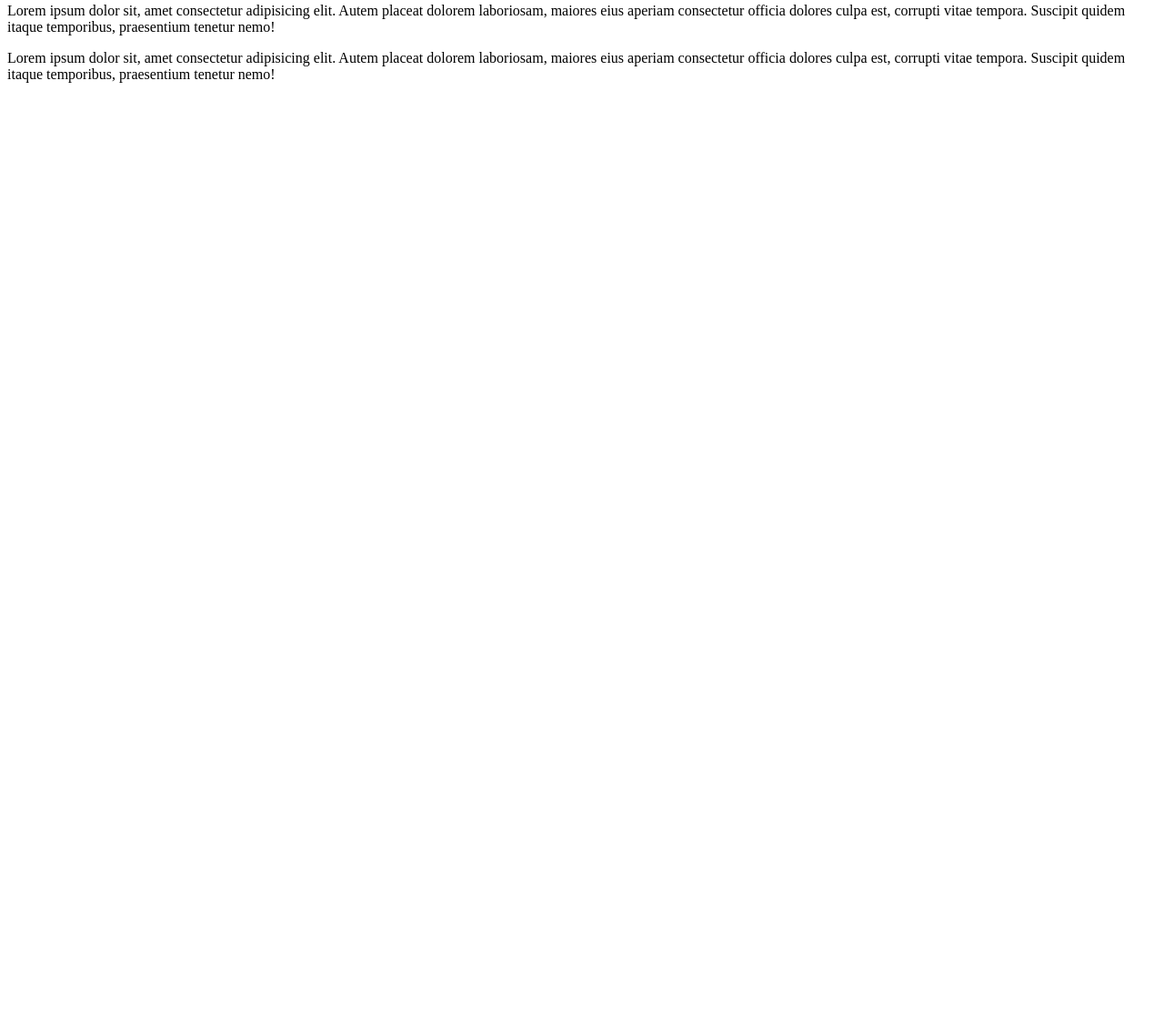
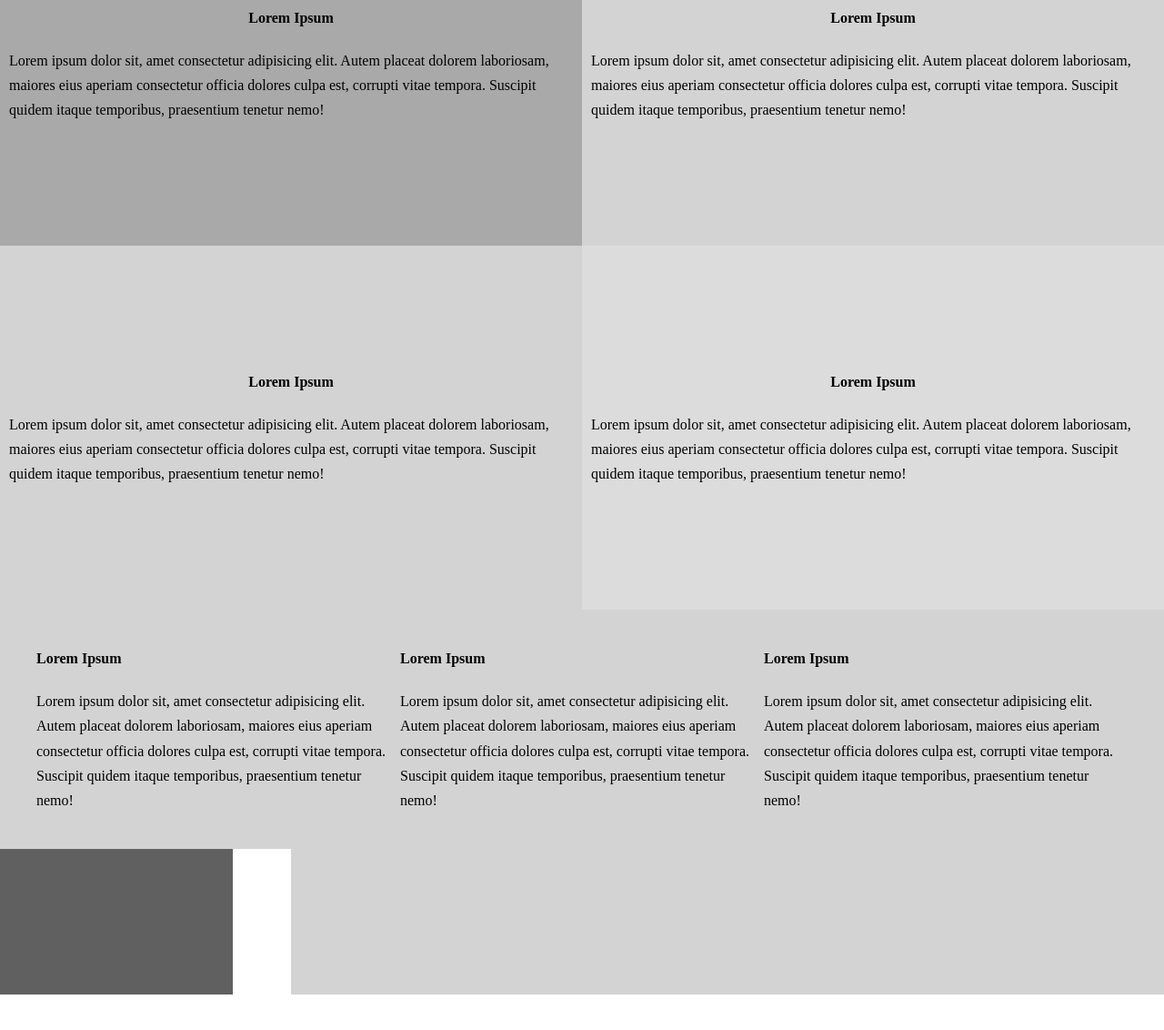
Before and after one commit to SajjadAhmad14/Smashing-Magazine, a website: page index.html in a window 1280 px wide. Shown: the part 210-1342 px from the top of the page at 91% size. Before the commit the page ends 800 px from the top, so only its background shows below. Drawn offline with Linux system fonts and the light colour scheme.

Commit message:
Create the latest updates and the smash members section

```diff
--- a/assets/css/style.css
+++ b/assets/css/style.css
@@ -1,11 +1,27 @@
+@import 'reset.css';
+
 * {
     box-sizing: border-box;
 }
 
-@import 'reset.css';
-
 .container {
     max-width: 100%;
+}
+
+.high-hierarchy {
+    background-color: #606060;
+
+}
+.low-hierarchy {
+    background-color: #D3D3D3;
+
+}
+.lowest-hierarchy {
+    background-color: #DCDCDC;
+}
+.medium-hierarchy {
+    background-color: #A9A9A9;
+
 }
 
 .navbar {
@@ -26,3 +42,42 @@
     border-radius: 10px;
     padding: 5px;
 }
+.top-articles {
+    display: grid;
+    grid-template-columns: repeat(2, 1fr);
+    grid-gap: 0;
+}
+.top-articles > article {
+    height: 50vh;
+    display: flex;
+    flex-flow: column nowrap;
+    justify-content: center;
+    align-items: center;
+    line-height: 1.7;
+    padding: 10px;
+}
+.heading {
+    font-weight: bold;
+    margin-bottom: 20px;
+}
+.background {
+    background-color: #fff;
+    border-radius: 5px;
+    color: #000;
+}
+.articles {
+    height: fit-content;
+    display: flex;
+    flex-flow: row nowrap;
+    justify-content: space-evenly;
+    padding: 40px;
+    line-height: 1.7;
+}
+.smashing-members {
+    display: grid;
+    grid-template-columns: 1fr 3fr;
+}
+.small {
+    width: 20vw;
+    height: 20vh;
+}
--- a/index.html
+++ b/index.html
@@ -4,7 +4,7 @@
 <head>
     <meta charset="UTF-8">
     <meta name="viewport" content="width=device-width, initial-scale=1.0">
-    <title>Document</title>
+    <title>Heatmap</title>
     <link rel="stylesheet" href="assets\css\style.css">
     <link href="https://fonts.googleapis.com/css2?family=Roboto:wght@900&display=swap" rel="stylesheet">
 </head>
@@ -24,13 +24,15 @@
     </header>
     <main class="container">
         <div class="top-articles">
-            <article>
+            <article class="medium-hierarchy">
+                <h2 class="heading">Lorem Ipsum</h2>
                 <p>Lorem ipsum dolor sit, amet consectetur adipisicing elit. Autem placeat dolorem laboriosam, maiores
                     eius
                     aperiam consectetur officia dolores culpa est, corrupti vitae tempora. Suscipit quidem itaque
                     temporibus, praesentium tenetur nemo! </p>
             </article>
-            <article>
+            <article class="low-hierarchy">
+                <h2 class="heading">Lorem Ipsum</h2>
                 <p>
                     Lorem ipsum dolor sit, amet consectetur adipisicing elit. Autem placeat dolorem laboriosam, maiores
                     eius
@@ -38,7 +40,8 @@
                     temporibus, praesentium tenetur nemo!
                 </p>
             </article>
-            <article>
+            <article class="low-hierarchy">
+                <h2 class="heading">Lorem Ipsum</h2>
                 <p>
                     Lorem ipsum dolor sit, amet consectetur adipisicing elit. Autem placeat dolorem laboriosam, maiores
                     eius
@@ -46,7 +49,8 @@
                     temporibus, praesentium tenetur nemo!
                 </p>
             </article>
-            <article>
+            <article class="lowest-hierarchy">
+                <h2 class="heading">Lorem Ipsum</h2>
                 <p>
                     Lorem ipsum dolor sit, amet consectetur adipisicing elit. Autem placeat dolorem laboriosam, maiores
                     eius
@@ -55,19 +59,44 @@
                 </p>
             </article>
         </div>
-        <div>
+        <div class="low-hierarchy articles">
             <article>
+                <h1 class="heading">Lorem Ipsum</h1>
+                <p>
+                    Lorem ipsum dolor sit, amet consectetur adipisicing elit. Autem placeat dolorem laboriosam, maiores
+                    eius
+                    aperiam consectetur officia dolores culpa est, corrupti vitae tempora. Suscipit quidem itaque
+                    temporibus, praesentium tenetur nemo!
+                </p>
 
             </article>
             <article>
+                <h1 class="heading">Lorem Ipsum</h1>
+                <p>
+                    Lorem ipsum dolor sit, amet consectetur adipisicing elit. Autem placeat dolorem laboriosam, maiores
+                    eius
+                    aperiam consectetur officia dolores culpa est, corrupti vitae tempora. Suscipit quidem itaque
+                    temporibus, praesentium tenetur nemo!
+                </p>
 
             </article>
             <article>
+                <h1 class="heading">Lorem Ipsum</h1>
+                <p>
+                    Lorem ipsum dolor sit, amet consectetur adipisicing elit. Autem placeat dolorem laboriosam, maiores
+                    eius
+                    aperiam consectetur officia dolores culpa est, corrupti vitae tempora. Suscipit quidem itaque
+                    temporibus, praesentium tenetur nemo!
+                </p>
 
             </article>
         </div>
-        <div>
-            <img>
+        <div class="smashing-members">
+            <div class="high-hierarchy small">
+
+            </div>
+            <div class="low-hierarchy big">
+            </div>
         </div>
         <div>
             <article>
```
Also changed, not shown: package.json (added, +23 -0 lines), 2 other files.
